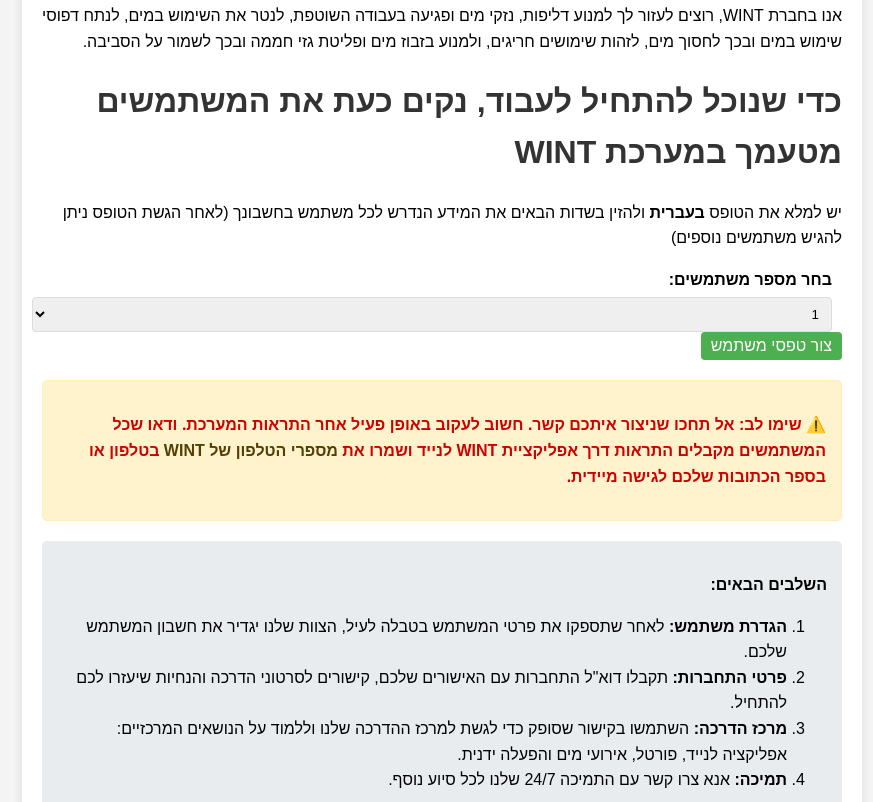
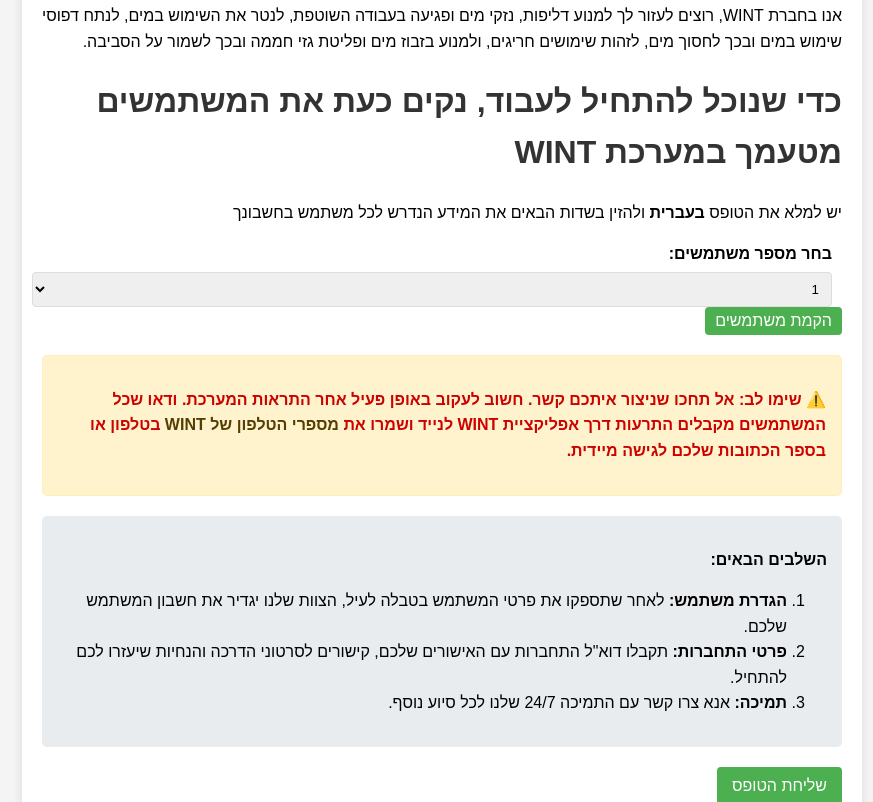
Before and after one commit to baralush12/create_users, a Flask app: page /he in a window 1280 px wide. Shown: the part 511-1313 px from the top of the page, without its empty margins (198-1071 px from the left). Run offline with Flask 3, Linux system fonts and the light colour scheme.

Commit message:
Keren modifications

```diff
--- a/requirements.txt
+++ b/requirements.txt
@@ -4,10 +4,13 @@
 click==8.1.7
 colorama==0.4.6
 Deprecated==1.2.14
+dnspython==2.6.1
+email_validator==2.2.0
 Flask==3.0.3
 Flask-Limiter==1.4
 Flask-Mail==0.10.0
 Flask-WTF==1.2.1
+gunicorn==22.0.0
 idna==3.7
 importlib_resources==6.4.0
 itsdangerous==2.2.0
@@ -28,5 +31,3 @@
 Werkzeug==3.0.3
 wrapt==1.16.0
 WTForms==3.1.2
-email_validator
-gunicorn
--- a/static/js/script.js
+++ b/static/js/script.js
@@ -163,7 +163,7 @@
         <div class="field-description">
           ${getText(
             "I agree that this user can remotely control the valves on my sites.",
-            "אני מסכים שמשתמש זה יכול לשלוט מרחוק בברזים באתרים שלי"
+            "למשתמש/ת זה יש לתת הרשאה לפתיחה וסגירה של ברזים מרחוק."
           )}
         </div>
       </div>
@@ -179,7 +179,7 @@
   function createEscalationLevelSelect(index, isHebrew) {
     const getText = (en, he) => (isHebrew ? he : en);
     const options = [
-      ["", getText("Please Select", "בחר בבקשה")],
+      ["", getText("Please Select", "יש לבחור כאן")],
       ["1. Main contact", getText("1. Main contact", "1. איש קשר ראשי")],
       ["2. Second contact", getText("2. Second contact", "2. איש קשר משני")],
       ["3. Third contact", getText("3. Third contact", "3. איש קשר שלישי")],
@@ -202,7 +202,7 @@
         <div class="field-description">
           ${getText(
             "Select the priority for this user to escalate in case of a significant and ongoing water event. Our WINT 24/7 support team will contact your team in the order indicated in this list.",
-            "בחר את העדיפות למשתמש זה לרשימת אסקלציה במקרה של אירוע מים משמעותי ומתמשך. צוות התמיכה 24/7 של WINT ייצור קשר עם הצוות שלך לפי הסדר המצוין ברשימה זו."
+            "במקרה של ארוע מים ארוך ומשמעותי, צוות התמיכה 24/7 של WINT ייצור קשר עם הצוות שלך לפי הסדר שיקבע ברשימה הזו."
           )}
         </div>
       </div>
@@ -220,7 +220,7 @@
     return `
       <div class="form-group">
         <label for="user_${index}-comments">${getText("Comments", "הערות")}</label>
-        <textarea name="user_${index}-comments" id="user_${index}-comments" placeholder="${getText("We are here for you! Tell us what's on your mind :)", "אנחנו כאן בשבילך! ספר לנו מה על דעתך :)")}"></textarea>
+        <textarea name="user_${index}-comments" id="user_${index}-comments" placeholder="${getText("We are here for you! Tell us what's on your mind :)", "אנחנו כאן בשבילך! לכל נושא נוסף שחשוב לך :)")}"></textarea>
       </div>
     `;
   }
--- a/templates/index_he.html
+++ b/templates/index_he.html
@@ -36,7 +36,7 @@
       <h1>כדי שנוכל להתחיל לעבוד, נקים כעת את המשתמשים מטעמך במערכת WINT</h1>
       <p>
         יש למלא את הטופס <strong>בעברית</strong> ולהזין בשדות הבאים את המידע
-        הנדרש לכל משתמש בחשבונך (לאחר הגשת הטופס ניתן להגיש משתמשים נוספים)
+        הנדרש לכל משתמש בחשבונך
       </p>
 
       {% with messages = get_flashed_messages(with_categories=true) %} {% if
@@ -53,7 +53,7 @@
           <option value="4">4</option>
           <option value="5">5</option>
         </select>
-        <button id="generateForms">צור טפסי משתמש</button>
+        <button id="generateForms">הקמת משתמשים</button>
       </div>
 
       <form
@@ -82,7 +82,7 @@
             <strong>
               <span style="color: #cc0201">
                 ⚠️ שימו לב: אל תחכו שניצור איתכם קשר. חשוב לעקוב באופן פעיל אחר
-                התראות המערכת. ודאו שכל המשתמשים מקבלים התראות דרך אפליקציית
+                התראות המערכת. ודאו שכל המשתמשים מקבלים התרעות דרך אפליקציית
                 WINT לנייד ושמרו את
                 <a
                   href="https://wint.ai/contact/contact-support/"
@@ -108,18 +108,13 @@
               שלכם, קישורים לסרטוני הדרכה והנחיות שיעזרו לכם להתחיל.
             </li>
             <li>
-              <strong>מרכז הדרכה:</strong> השתמשו בקישור שסופק כדי לגשת למרכז
-              ההדרכה שלנו וללמוד על הנושאים המרכזיים: אפליקציה לנייד, פורטל,
-              אירועי מים והפעלה ידנית.
-            </li>
-            <li>
               <strong>תמיכה:</strong> אנא צרו קשר עם התמיכה 24/7 שלנו לכל סיוע
               נוסף.
             </li>
           </ol>
         </div>
 
-        <button type="submit">שלח מידע משתמש</button>
+        <button type="submit">שליחת הטופס</button>
       </form>
 
       <img
@@ -128,13 +123,7 @@
         class="footer-image"
       />
 
-      <div class="privacy-policy">
-        <p>
-          WINT זקוקה לפרטי הקשר שאתה מספק לנו כדי לפנות אליך לגבי המוצרים
-          והשירותים שלנו. ניתן לבטל את ההרשמה לתכתובות אלה בכל שלב. לקבלת מידע
-          על ביטול הרשמה, וכן לקבלת נוהלי הפרטיות שלנו והמחויבות שלנו להגן על
-          הפרטיות שלך, עיין במדיניות הפרטיות שלנו.
-        </p>
+
       </div>
     </div>
     <script src="{{ url_for('static', filename='js/script.js') }}"></script>
```
